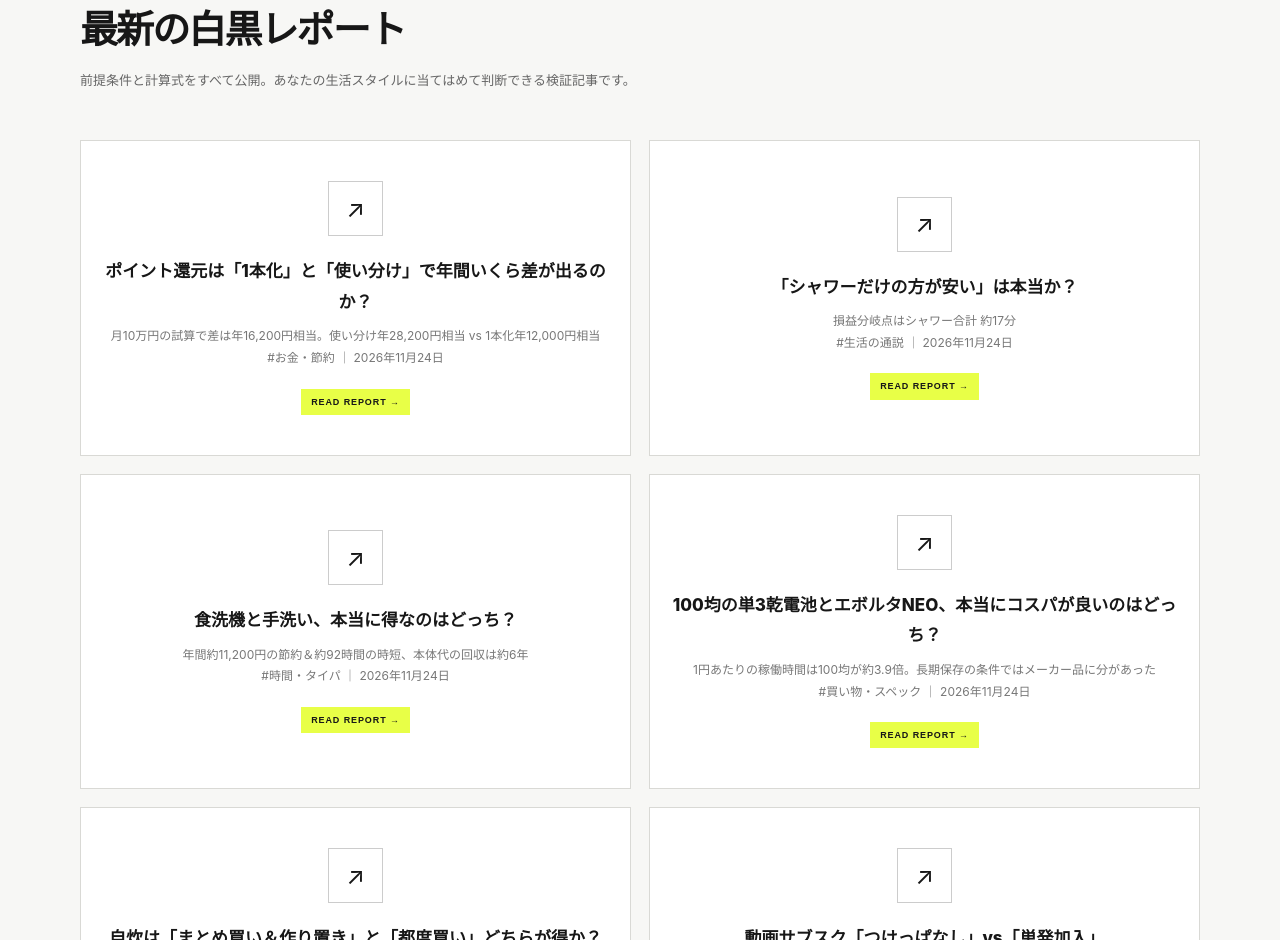
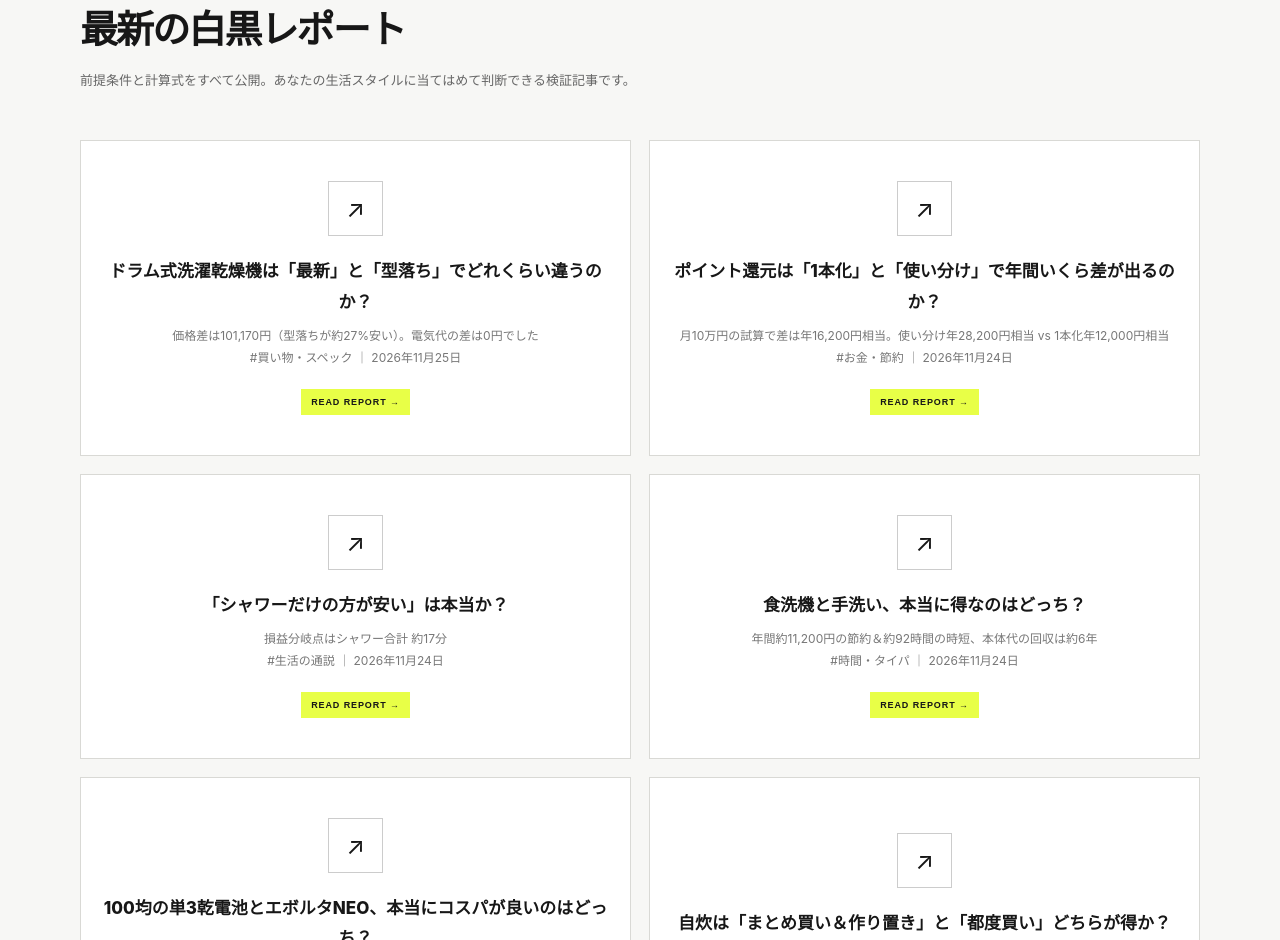
Before and after one commit to ai-kenkyubu/shirokuro-lab, a plain HTML site: page index.html in a window 1280 px wide. Shown: the part 2603-3543 px from the top of the page. Drawn offline with Linux system fonts and the light colour scheme.

Commit message:
Add report 007 card to index

```diff
--- a/index.html
+++ b/index.html
@@ -769,6 +769,17 @@ html,body{overflow-x:clip}
         </div>
 
         <div class="report-grid">
+        <a href="report-007.html" class="report-empty">
+          <div class="empty-symbol">↗</div>
+          <h3>ドラム式洗濯乾燥機は「最新」と「型落ち」でどれくらい違うのか？</h3>
+          <p>
+            価格差は101,170円（型落ちが約27%安い）。電気代の差は0円でした
+            <br>
+            #買い物・スペック ｜ 2026年11月25日
+          </p>
+          <span class="report-status">READ REPORT →</span>
+        </a>
+
         <a href="report-006.html" class="report-empty">
           <div class="empty-symbol">↗</div>
           <h3>ポイント還元は「1本化」と「使い分け」で年間いくら差が出るのか？</h3>
```
